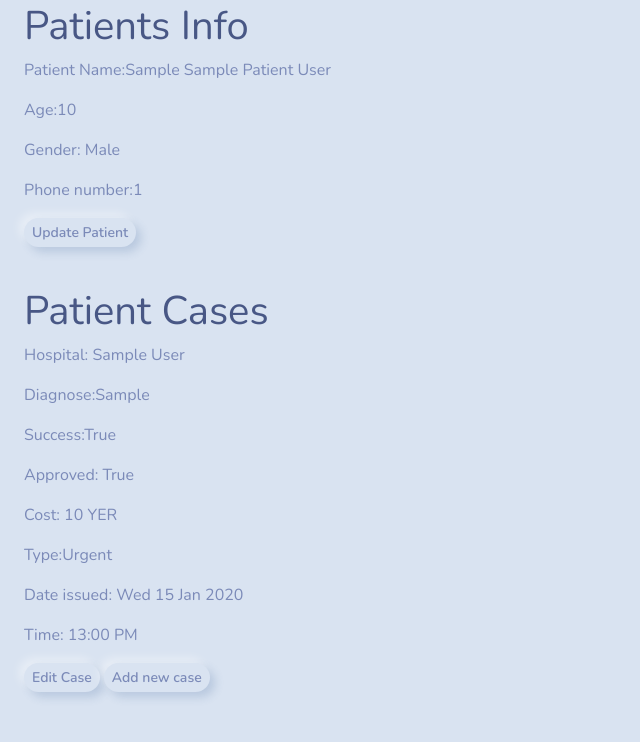
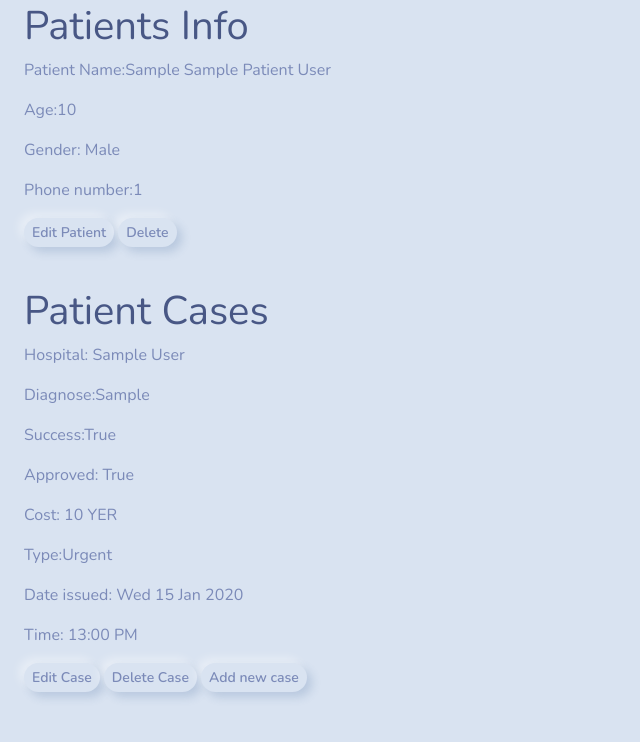
Before and after one commit to AhmedRashed669/Ehsan, a Django app: page /patients/patientdetail/1 in a window 1280 px wide. Shown: the part 58-800 px from the top of the page, without its empty margins (0-640 px from the left). Run offline with Django 5.2, Linux system fonts and the light colour scheme; a user stored in the database is signed in; tables that the repository leaves empty hold one stand-in row (values such as "Sample post").

Commit message:
permissions for deleting and modifying is done

```diff
--- a/Templates/home.html
+++ b/Templates/home.html
@@ -3,6 +3,6 @@
     {% if user.hospital %}
     <h1>Welcome {{user.hospital.hospital|title}}</h1>
     {% else %}
-    <h1>Welcome Mr {{user.username|title}}</h1>
+    <h1>Welcome {{user.username|title}}</h1>
     {% endif %}
 {% endblock %}
--- a/patients/templates/patients/patient_detail.html
+++ b/patients/templates/patients/patient_detail.html
@@ -7,12 +7,20 @@
     <p>Gender: {{ patient.sex }}</p>
     <p>Phone number:{{ patient.phone_number }}</p>
 
-    {% if user.hospitalemployee %}
-          <a href="{% url 'patients:update-patient' patient.id %}" class="btn btn-warning btn-sm">Update Patient</a>
+    <!-- {% if user.hospitalemployee %}
+
           {% else %}
           <a href="{% url 'patients:delete-patient' patient.id%}" class="btn btn-danger btn-sm">Delete</a>
           <a href="{% url 'patients:update-patient' patient.id%}" class="btn btn-warning btn-sm">Update Patient</a>
 
+    {% endif %} -->
+
+    {% if perms.patients.change_patient %}
+    <a href="{% url 'patients:update-patient' patient.id %}" class="btn btn-warning btn-sm">Edit Patient</a>
+    {% endif %}
+
+    {% if perms.patients.delete_patient %}
+    <a href="{% url 'patients:delete-patient' patient.id%}" class="btn btn-danger btn-sm">Delete</a>
     {% endif %}
 
     <p></p>
@@ -39,7 +47,12 @@
     <a href="{% url 'patients:patient-detail' patient.id%}" class="btn btn-default btn-sm">{{ p.succeeded|default:"Successful" }}</a>
     {% endif %}
 
+    {% if perms.patients.delete_patientcase %}
+    <a href="{% url 'patients:delete-case' p.id %}" class="btn btn-danger btn-sm" >Delete Case</a>
+    {% endif %}
+
     {% endfor %}
+
     {% else %}
     {% for p in patientcase %}
     <a href="{% url 'patients:case-detail' p.id%}">Diagnose:{{ p.diagnose|title }} -- {{p.created_date|date:"D d M Y"}}<br></a>
@@ -47,8 +60,5 @@
     {% endif %}
     <a class="btn btn-default btn-sm" href="{% url 'patients:create-case' patient.id%}">Add new case</a>
 
-
-
-
 </div>
 {% endblock %}
--- a/patients/templates/patients/patientcase_detail.html
+++ b/patients/templates/patients/patientcase_detail.html
@@ -20,5 +20,8 @@
 <a href="{% url 'patients:case-detail' patientcase.id %}" class="btn btn-default btn-sm">{{patientcase.succeeded|default:"Successful" }}</a>
 {% endif %}
 
+{% if perms.patients.delete_patientcase %}
+<a href="{% url 'patients:delete-case' patientcase.id %}" class="btn btn-default btn-sm" >Delete</a>
+{% endif %}
 </div>
 {% endblock %}
--- a/patients/urls.py
+++ b/patients/urls.py
@@ -12,4 +12,5 @@ urlpatterns = [
     path('createpatientcase/<pk>',patient_case_create,name="create-case"),
     path('casedetail/<int:pk>',PatientCaseDetail.as_view(),name = "case-detail"),
     path('updatepatientcase/<int:pk>/',UpdatePatientCase.as_view(),name="case-update"),
+    path('deletepatientcase/<int:pk>/',DeletePatientCase.as_view(),name="delete-case"),
 ]
--- a/patients/views.py
+++ b/patients/views.py
@@ -3,7 +3,7 @@
 from django.http import HttpRequest, HttpResponse
 from django.shortcuts import render,get_object_or_404,redirect
 from django.views.generic import (ListView,CreateView,UpdateView,DeleteView,DetailView,FormView)
-from django.contrib.auth.mixins import LoginRequiredMixin
+from django.contrib.auth.mixins import LoginRequiredMixin,PermissionRequiredMixin
 from django.contrib.auth import get_user
 from django.urls import reverse_lazy
 from django.contrib.auth.decorators import login_required
@@ -36,10 +36,11 @@
     def get_success_url(self):
         return reverse_lazy('patients:patient-detail',kwargs = {'pk' : self.object.pk})
 
-class DeletePatient(LoginRequiredMixin,DeleteView):
+class DeletePatient(LoginRequiredMixin,PermissionRequiredMixin,DeleteView):
     model = Patient
     success_url = reverse_lazy('patients:patient-list')
     context_object_name = "patient"
+    permission_required = "patients.delete_patient"
 
 
 class PatientDetail(LoginRequiredMixin,DetailView):
@@ -104,3 +105,13 @@
 
     def get_success_url(self):
         return reverse_lazy("patients:case-detail",kwargs = {'pk':self.object.pk})
+
+
+class DeletePatientCase(LoginRequiredMixin,PermissionRequiredMixin,DeleteView):
+    model = PatientCase
+    context_object_name = "patientcase"
+    permission_required = "patients.delete_patientcase"
+
+
+    def get_success_url(self) -> str:
+        return reverse_lazy("patients:patient-detail",kwargs = {'pk':self.object.patient_name.pk})
```
Also changed, not shown: patients/templates/patients/patient_list.html (+5 -3 lines), patients/templates/patients/patientcase_confirm_delete.html (added, +12 -0 lines).
